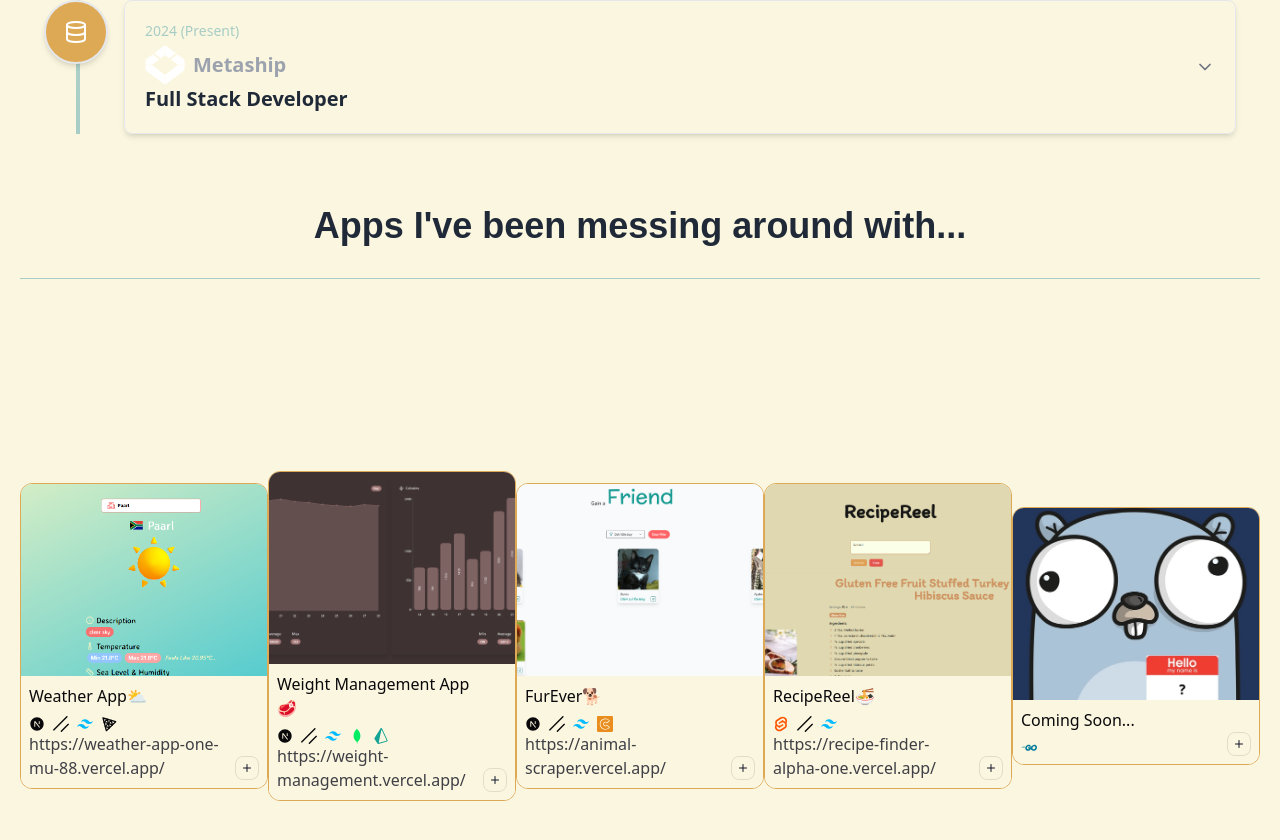
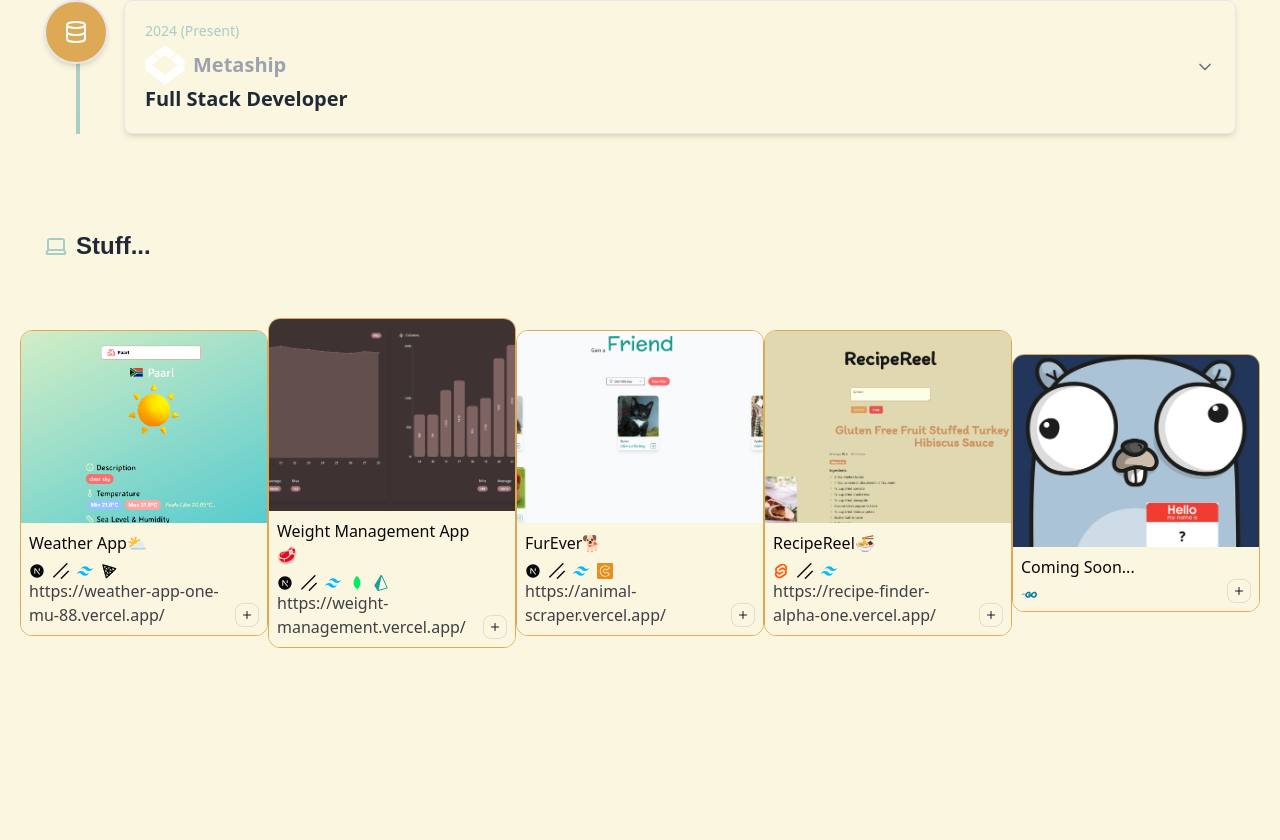
Before and after one commit to manOnTheMoon2101/cleve-website, a Next.js app: page /projects in a window 1280 px wide. Shown: the part 976-1816 px from the top of the page. Built offline with nearby package versions, Linux system fonts and the light colour scheme; a web font is replaced by a local one.

Commit message:
small ui update

```diff
--- a/app/about/components/About.tsx
+++ b/app/about/components/About.tsx
@@ -25,7 +25,7 @@ const AboutContent = () => {
         </div>
       </div>
       <div className="flex flex-row justify-center my-6">
-      <ArrowBigDown size={60} className="animate-bounce"/>
+      <ArrowBigDown size={60} className="animate-pulse"/>
       </div>
       <InViewBasic />
 
--- a/app/about/components/Body/Body.tsx
+++ b/app/about/components/Body/Body.tsx
@@ -60,7 +60,7 @@ export function InViewBasic() {
                   <span className="">"Plat op die aarde"</span>
                 </TooltipTrigger>
                 <TooltipContent>
-                  <p>Down to earth</p>
+                  <span>Down to earth</span>
                 </TooltipContent>
               </Tooltip>
             </TooltipProvider>
--- a/app/projects/components/Projects.tsx
+++ b/app/projects/components/Projects.tsx
@@ -27,6 +27,7 @@ import { RiSvelteFill } from "react-icons/ri";
 import { FaGolang } from "react-icons/fa6";
 import { FaUtensilSpoon } from "react-icons/fa";
 import { link } from "fs";
+import { Globe, Laptop } from "lucide-react";
 const prompt = Prompt({
   subsets: ["latin"],
   weight: "800",
@@ -283,12 +284,11 @@ const ProjectsContent = () => {
           </span>
         </h2> */}
 
-        <h2
-          className={`${spline.className} text-4xl font-bold text-gray-800 mb-2 flex items-center text-center justify-center gap-2`}
-        >
-          Apps I've been messing around with...
-        </h2>
-        <Separator className="bg-accent mt-8" />
+<h2  className={`${spline.className} text-2xl font-bold text-gray-800 mb-8 flex items-center gap-2 p-6`}>
+        <Laptop className="text-accent" />
+        Stuff...
+      </h2>
+        {/* <Separator className="bg-accent mt-8" /> */}
       </InView>
       <InView
         variants={{
@@ -300,7 +300,7 @@ const ProjectsContent = () => {
       >
         <div className="flex flex-col md:flex-row justify-center md:justify-around items-center">
           {Object.entries(data).map(([key, x]: [string, any]) => (
-            <div key={key} className="my-48">
+            <div key={key} >
               <MorphingDialogBasicOne
                 title={x.title}
                 link={x.link}
```
